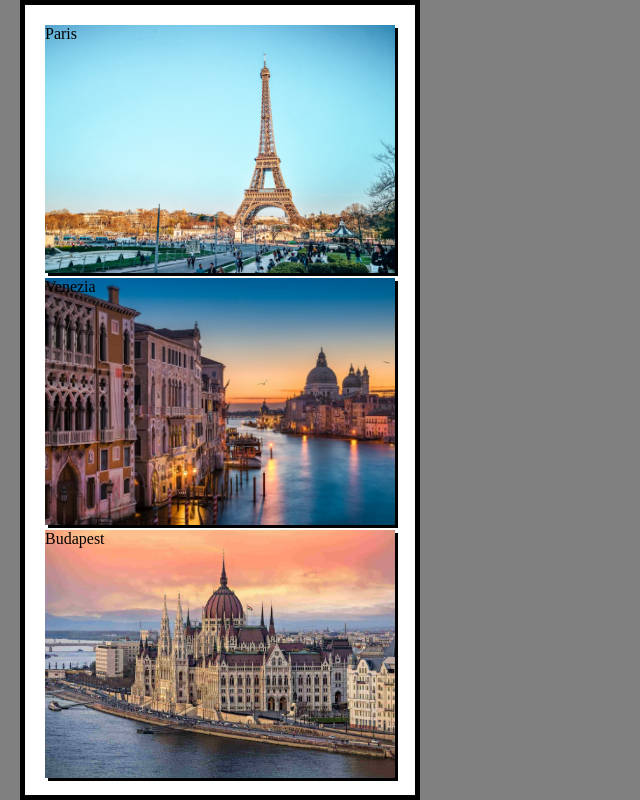
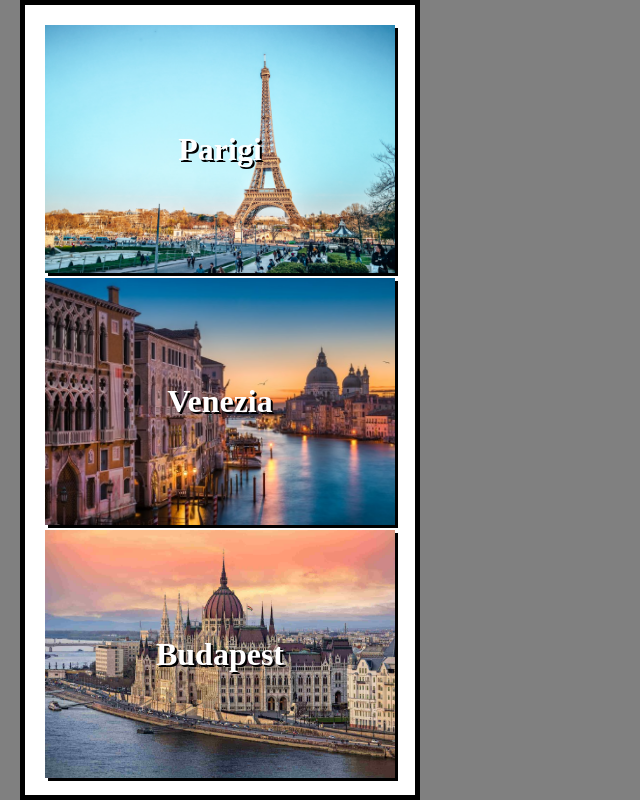
Before and after one commit to stefanoriccio1/htmlcss-airbnb, a plain HTML site: page index.html in a window 1280 px wide. Shown: the whole page, without its empty margins (0-640 px from the left). Drawn offline with Linux system fonts and the light colour scheme.

Commit message:
centrati i testi e aggiunto effetto shadow

```diff
--- a/css/style.css
+++ b/css/style.css
@@ -26,7 +26,7 @@ background-color: grey;
 } */
 /* box */
 .box{
-  /* position: relative; */
+  position: relative;
   border: 5px;
   width: 100%;
   height: 33%;
@@ -51,3 +51,13 @@ background-color: grey;
 .budapest {
   background-image: url(../img/budapest.jpg);
 }
+.title{
+position: absolute;
+top: 50%;
+left: 50%;
+text-align: center;
+font-size: 2em;
+transform: translate(-50%, -50%);
+color: white;
+text-shadow: 2px 2px black;
+}
--- a/index.html
+++ b/index.html
@@ -11,21 +11,21 @@
         <li class="box paris">
           <div id="layover">
             <div class="title">
-              Paris
+              <strong>Parigi</strong>
             </div>
           </div>
         </li>
         <li class="box venezia">
           <div id="layover">
             <div class="title">
-              Venezia
+              <strong>Venezia</strong>
             </div>
           </div>
         </li>
         <li class= "box budapest">
           <div id="layover">
             <div class="title">
-              Budapest
+              <strong>Budapest</strong>
             </div>
           </div>
         </li>
```
